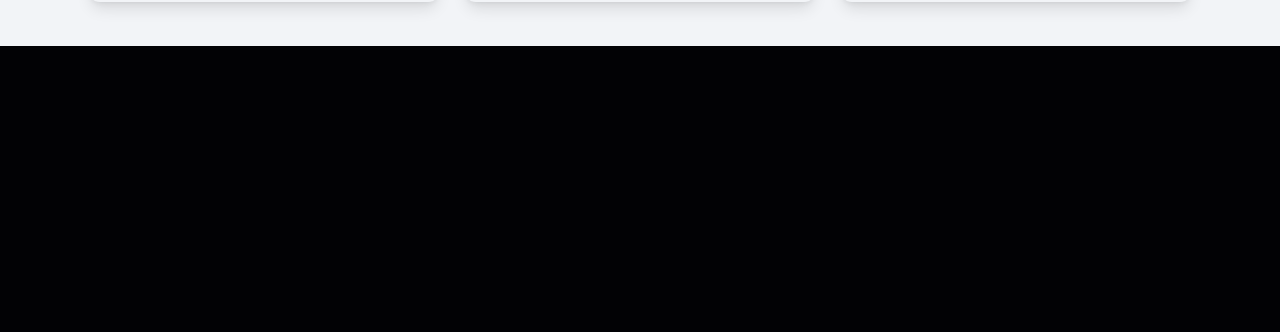
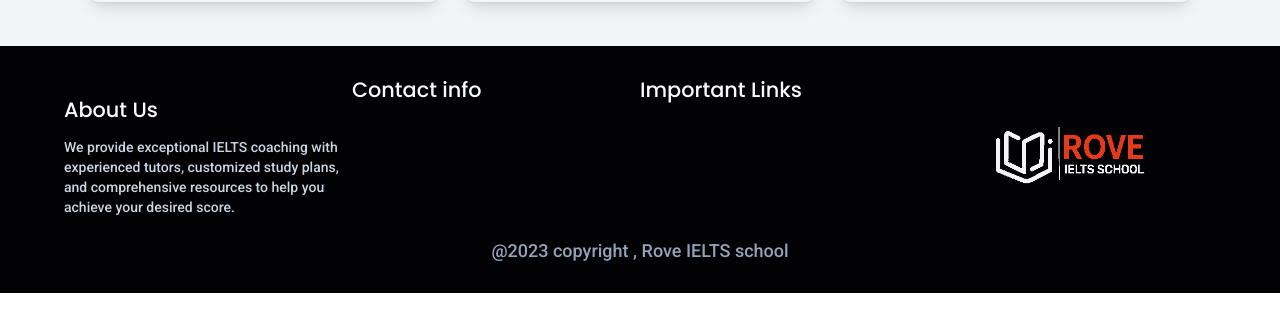
Before and after one commit to Hartaj-Singh-Dev/RevoIELTS, a React (Vite) app: page / in a window 1280 px wide. Shown: the part 2082-2414 px from the top of the page. After the commit the page ends 2375 px from the top, so only its background shows below. Built offline with nearby package versions, Linux system fonts and the light colour scheme; a web font is replaced by a local one.

Commit message:
making footer

```diff
--- a/components/PageFooter.tsx
+++ b/components/PageFooter.tsx
@@ -2,8 +2,29 @@ import React from 'react'
 
 const PageFooter = () => {
   return (
-  <footer className="px-4 py-7 bg-[#020205] min-h-[50vh]">
+  <footer className="px-4 sm:px-16  py-7 bg-[#020205] min-h-[30vh]">
+    <section className='grid grid-cols-1 grid-rows-4 sm:grid-cols-4 sm:grid-rows-1'>
+    <div className='w-full flex flex-col mt-5 mb-5  max-w-[20rem] items-start'>
+      <h2 className="font-['Poppins'] text-[1.3rem] text-slate-50">About Us</h2>
+      <p className="font-['Roboto'] pt-3 text-sm text-slate-300">We provide exceptional IELTS coaching with experienced tutors, customized study plans, and comprehensive resources to help you achieve your desired score.
+</p>
+    </div>
+    <div className='w-full flex flex-col items-start'>
+      <h2 className="font-['Poppins'] text-[1.3rem] text-slate-50">Contact info</h2>
+      <div>
 
+      </div>
+    </div>
+    <div className='w-full flex items-start'>
+      <h2 className="font-['Poppins'] text-[1.3rem] text-slate-50">Important Links</h2>
+    </div>
+    <div className="w-full flex justify-center items-center">
+      <img src="/RoveLogoWhite.png" className='w-[13rem] h-auto' alt="" />
+    </div>
+    </section>
+    <div className='w-full flex justify-center items-center'>
+      <h3 className="font-['Roboto'] text-lg text-slate-400">@2023 copyright , Rove IELTS school</h3>
+    </div>
   </footer>
   )
 }
```
